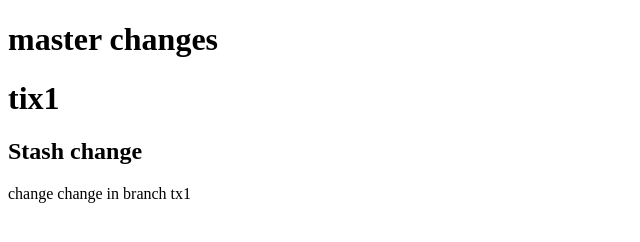
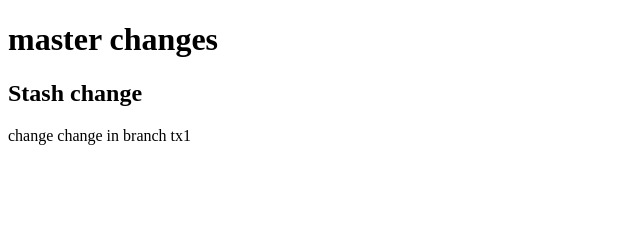
Before and after one commit to syed-mudaseer/git-tutor, a plain HTML site: page index.html in a window 1280 px wide. Shown: the whole page, without its empty margins (0-640 px from the left). Drawn offline with Linux system fonts and the light colour scheme.

Commit message:
merge conflict

```diff
--- a/index.html
+++ b/index.html
@@ -8,7 +8,6 @@
 </head>
 <body>
     <h1> master changes<h1>
-    <h1> tix1</h1>
     <h2> Stash change</h2>
     change
     change in branch tx1
```
